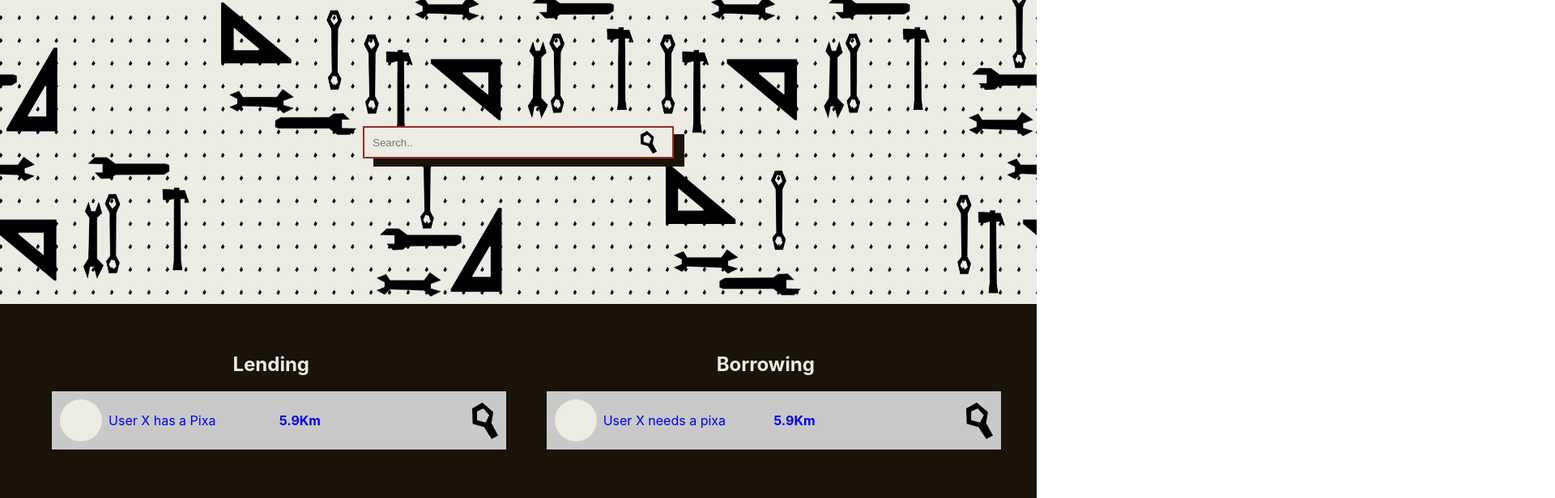
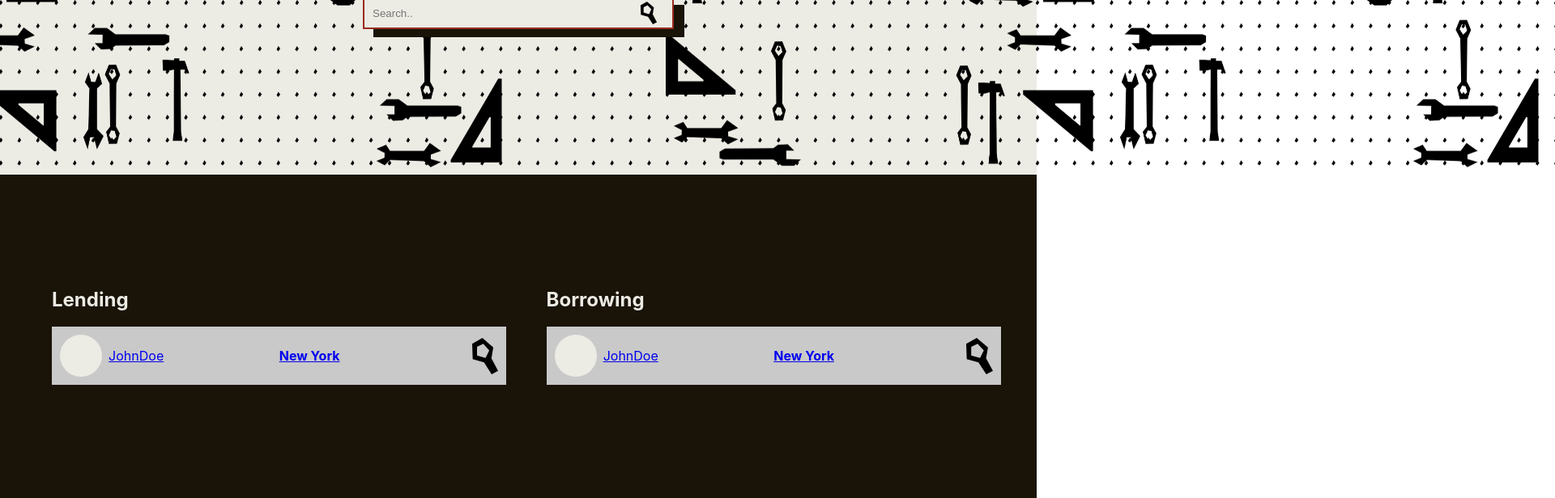
Before and after one commit to ulisses2mr/TheToolBox-ShiftAppens, a React (Create React App) app in the folder SHIFT/shift/: page /offers in a window 1280 px wide. Shown: the part 184-800 px from the top of the page at 81% size, 1920 px wide, since content can reach past the window. Built offline with nearby package versions, Linux system fonts and the light colour scheme; no server answers.

Commit message:
CRAZY COMMMITS
UUUU

```diff
--- /dev/null
+++ b/SHIFT/shift/src/Components/Cards/Cards.css
@@ -0,0 +1,39 @@
+.unit {
+    width: 100%;
+    background-color: var(--color-white);
+    display:flex;
+    align-items: center;
+    padding: 10px ;
+
+  }
+  .unit:nth-child(2n) {
+    background-color: var(--bg-alt);
+  }
+  .unit, .unit_right{
+      justify-content: space-between;
+  }
+  .unit_left, .unit_right{
+      height:100%;
+      width: 50%;
+      display: flex;
+      align-items: center;
+  }
+
+  .pfp {
+    display: inline-block;
+    aspect-ratio: 1;
+    height: 100%;
+    width:auto;
+    background-color: var(--bg-alt);
+    border-radius: 50%;
+  }
+  .unit:nth-child(2n) .pfp {
+    background-color: var(--color-white);
+  }
+  .username{
+    margin-left: 3%;
+  }
+  .unit img{
+    height:45px;
+    width:auto;
+  }
--- /dev/null
+++ b/SHIFT/shift/src/Components/Cards/Cards.jsx
@@ -0,0 +1,17 @@
+import './Cards.css';
+import ImagemLupa from "../../Assets/lupa-04.svg"
+
+const Offer_Card = ({username,location}) => (
+    <a href="#"   className="unit Card">
+        <div className="unit_left">
+        <div className="pfp"></div>
+        <p className="username">{username}</p>
+        </div>
+        <div className="unit_right">
+        <b>{location}</b>
+        <img src={ImagemLupa} alt="tool_image" />
+        </div>
+    </a>
+);
+
+export default Offer_Card;
--- a/SHIFT/shift/src/Loan/Loan.jsx
+++ b/SHIFT/shift/src/Loan/Loan.jsx
@@ -4,17 +4,24 @@ import Navbar from '../Components/Navbar/Navbar.jsx';
 import ImagemLado from '../Assets/elementloan.svg';
 
 function Loan() {
-    const [location, setLocation] = useState("loc");
-    const [user_id, setUser_id] = useState("dqqe");
+    const [location, setLocation] = useState("Coimbra");
+    const [user_id, setUser_id] = useState(1);
+    const [is_offer, setIs_offer] = useState(true); // true - offer request - false
+    const [brand, setBrand] = useState("");
+    const [tool_type, setToll_type] = useState("");
+    const [url, setUrl] = useState("");
 
     const create = async () => {
         try {
             const offerData = {
-                location: location,
+                date_start: "Sat, 27 Apr 2024 00:00:00 GMT",
                 user_id: user_id,
+                brand: brand,
+                tool_type: tool_type
             };
-
-            const response = await fetch('http://127.0.0.1:8080/new_proposal', {
+            if (is_offer)  {setUrl('http://127.0.0.1:8080/new_proposal');}
+            else {setUrl('http://127.0.0.1:8080/new_request');}
+            const response = await fetch(url, {
                 method: 'POST',
                 headers: {
                     'Content-Type': 'application/json',
@@ -25,7 +32,6 @@ function Loan() {
             if (response.ok) {
                 console.log(response);
                 const data = await response.json();
-                // Handle successful response if needed
             } else {
                 console.error('Error in response to filter proposals:', response.status);
             }
@@ -35,6 +41,11 @@ function Loan() {
     }
 
     const handleSubmit = () => {
+        console.log(location)
+        console.log(user_id)
+        console.log(is_offer)
+        console.log(brand)
+        console.log(tool_type)
         create();
     }
 
@@ -47,20 +58,14 @@ function Loan() {
                     <option value="request_option">Request</option>
                     <option value="loan_option">Loan</option>
                 </select>
-                <select name="tool_dropdown" className="dropdown_element" id="tool_dropdown">
-                    <option value="tool_option">Hammer</option>
-                    <option value="tool_option">Screwdriver</option>
-                    <option value="tool_option">Wrench</option>
+                <select name="tool_dropdown" className="dropdown_element" id="tool_dropdown" onChange={(e) => setToll_type(e.target.value)}>
+                    <option value="hammer">Hammer</option>
+                    <option value="tool case">Tool Case</option>
+                    <option value="drill">Drill</option>
                 </select>
-                <select name="marca_dropdown" className="dropdown_element" id="marca_dropdown">
-                    <option value="marca_option">Pixa</option>
-                    <option value="marca_option">Pixa</option>
-                    <option value="marca_option">Pixa</option>
-                </select>
-                <select name="model_dropdown" className="dropdown_element" id="model_dropdown">
-                    <option value="model_option" className="model_option">Pixa</option>
-                    <option value="model_option" className="model_option">Pixa</option>
-                    <option value="model_option" className="model_option">Pixa</option>
+                <select name="marca_dropdown" className="dropdown_element" id="marca_dropdown" onChange={(e) => setBrand(e.target.value)}>
+                    <option value="bosch">Bosch</option>
+                    <option value="dexter">Dexter</option>
                 </select>
                 <button id="button_loan" onClick={handleSubmit}>SUBMIT</button>
             </div>
--- a/SHIFT/shift/src/Offers/Offers.css
+++ b/SHIFT/shift/src/Offers/Offers.css
@@ -20,7 +20,6 @@ body{
 }
 
 #banner {
-  margin-top: 20vh;
   width: 100%;
   height: 400px;
   background-color: var(--color-white);
@@ -28,7 +27,6 @@ body{
   align-items: center;
   justify-content: center;
   overflow: hidden;
-  position: relative;
 }
 #treadmill, #treadmill2{
   position: absolute;
@@ -122,52 +120,4 @@ body{
 
 .PostList > h2 {
   color: var(--color-white);
-  margin-left: 50%;
-  transform: translate(-50%,0);
 }
-
-.PostList>a{
-  width:100%;
-}
-.unit {
-  width: 100%;
-  background-color: var(--color-white);
-  display:flex;
-  align-items: center;
-  padding: 10px ;
-  text-decoration: none;
-}
-.unit:visited{
-  color: #000000;
-}
-.unit:nth-child(2n) {
-  background-color: var(--bg-alt);
-}
-.unit, .unit_right{
-    justify-content: space-between;
-}
-.unit_left, .unit_right{
-    height:100%;
-    width: 50%;
-    display: flex;
-    align-items: center;
-}
-
-.pfp {
-  display: inline-block;
-  aspect-ratio: 1;
-  height: 100%;
-  width:auto;
-  background-color: var(--bg-alt);
-  border-radius: 50%;
-}
-.unit:nth-child(2n) .pfp {
-  background-color: var(--color-white);
-}
-.username{
-  margin-left: 3%;
-}
-.unit img{
-  height:45px;
-  width:auto;
-}
--- a/SHIFT/shift/src/Offers/Offers.jsx
+++ b/SHIFT/shift/src/Offers/Offers.jsx
@@ -1,8 +1,9 @@
 import React, { useEffect, useState } from "react";
 import Navbar from '../Components/Navbar/Navbar.jsx';
 import "./Offers.css";
-import ImagemLupa from "../Assets/lupa-04.svg";
-import bgTreadmill from "../Assets/bg_passadeira.png";
+import ImagemLupa from '../Assets/lupa-04.svg';
+import bgTreadmill from '../Assets/bg_passadeira.png';
+import Offer_Card from "../Components/Cards/Cards.jsx";
 
 function Offers() {
   const [offers, setOffers] = useState([]);
@@ -96,33 +97,14 @@ function Offers() {
       <div id="Off_Req_container">
         <div className="PostList" id="Lending">
           <h2>Lending</h2>
-
-          <a href="#"   className="unit Have">
-            <div className="unit_left">
-              <div className="pfp"></div>
-              <p className="username">User X has a Pixa</p>
-            </div>
-            <div className="unit_right">
-              <b>5.9Km</b>
-              <img src={ImagemLupa} alt="tool_image" />
-            </div>
-          </a>
+          <Offer_Card username="JohnDoe" location="New York" />
 
         </div>
 
         <div className="PostList" id="Borrowing">
           <h2>Borrowing</h2>
+          <Offer_Card username="JohnDoe" location="New York" />
 
-          <a href="#" className="unit Need">
-            <div className="unit_left">
-              <div className="pfp"></div>
-              <p className="username">User X needs a pixa</p>
-            </div>
-            <div className="unit_right">
-              <b>5.9Km</b>
-              <img src={ImagemLupa} alt="tool_image" />
-            </div>
-          </a>
 
 
         </div>
```
Also changed, not shown: SHIFT/shift/src/Components/Password.jsx (deleted, +0 -27 lines), 1 other file (tests, documents, lock files or other folders).
